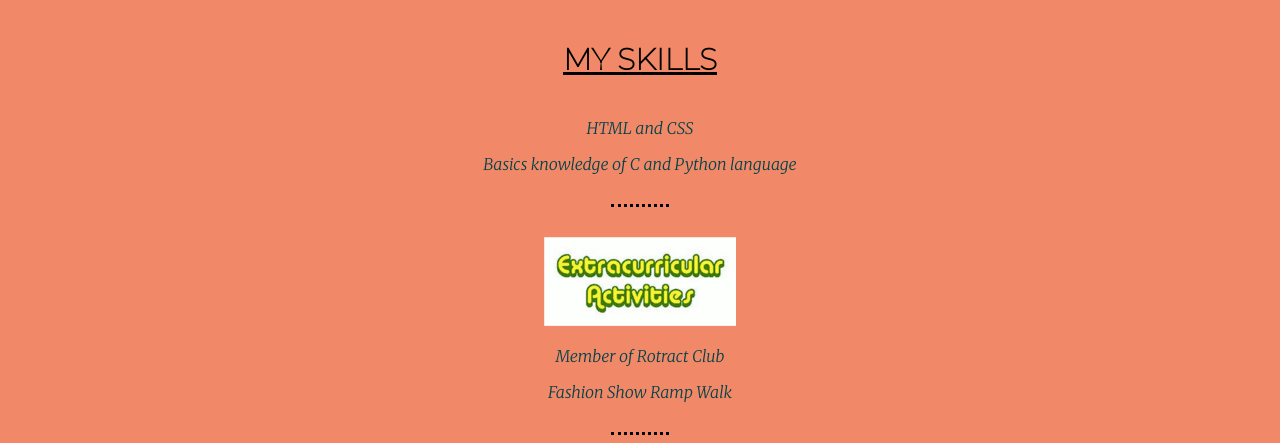
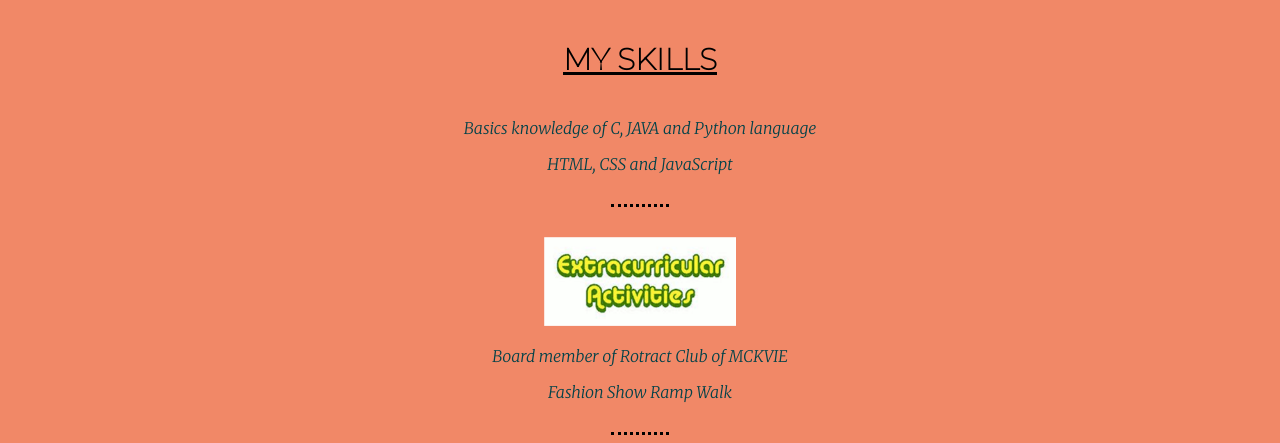
Before and after one commit to mohitsingh3110/CV, a plain HTML site: page index.html in a window 1280 px wide. Shown: the part 1558-2001 px from the top of the page. Drawn offline with Linux system fonts and the light colour scheme.

Commit message:
Update index.html

```diff
--- a/index.html
+++ b/index.html
@@ -35,13 +35,13 @@
       <div class="skills">
         <img class="skills" src="skills.jpg" width="10%" height="12%" alt="skills pic">
         <h4>MY SKILLS</h4>
-        <p>HTML and CSS</p>
-        <p>Basics knowledge of C and Python language</p>
+        <p>Basics knowledge of C, JAVA and Python language</p>
+        <p>HTML, CSS and JavaScript</p>
       </div>
       <hr>
       <div class="extracurricular">
         <img class="extracurricular" src="extracurricular.jpg" width="15%" alt="extracurricular pic">
-        <p>Member of Rotract Club</p>
+        <p>Board member of Rotract Club of MCKVIE</p>
         <p>Fashion Show Ramp Walk</p>
       </div>
       <hr>
@@ -57,7 +57,7 @@
     <div class="contact-me">
       <img class="contact-me" src="contact.jpg"  width="13%" height="13%" alt="contact pic">
       <h4>Get In Touch</h4>
-      <a class="btn" href="mailto:mohitsingh3771@email.com">CONTACT ME</a>
+      <a class="btn" href="mailto: mohitsingh3771@email.com">CONTACT ME</a>
     </div>
   </div>
 
```
